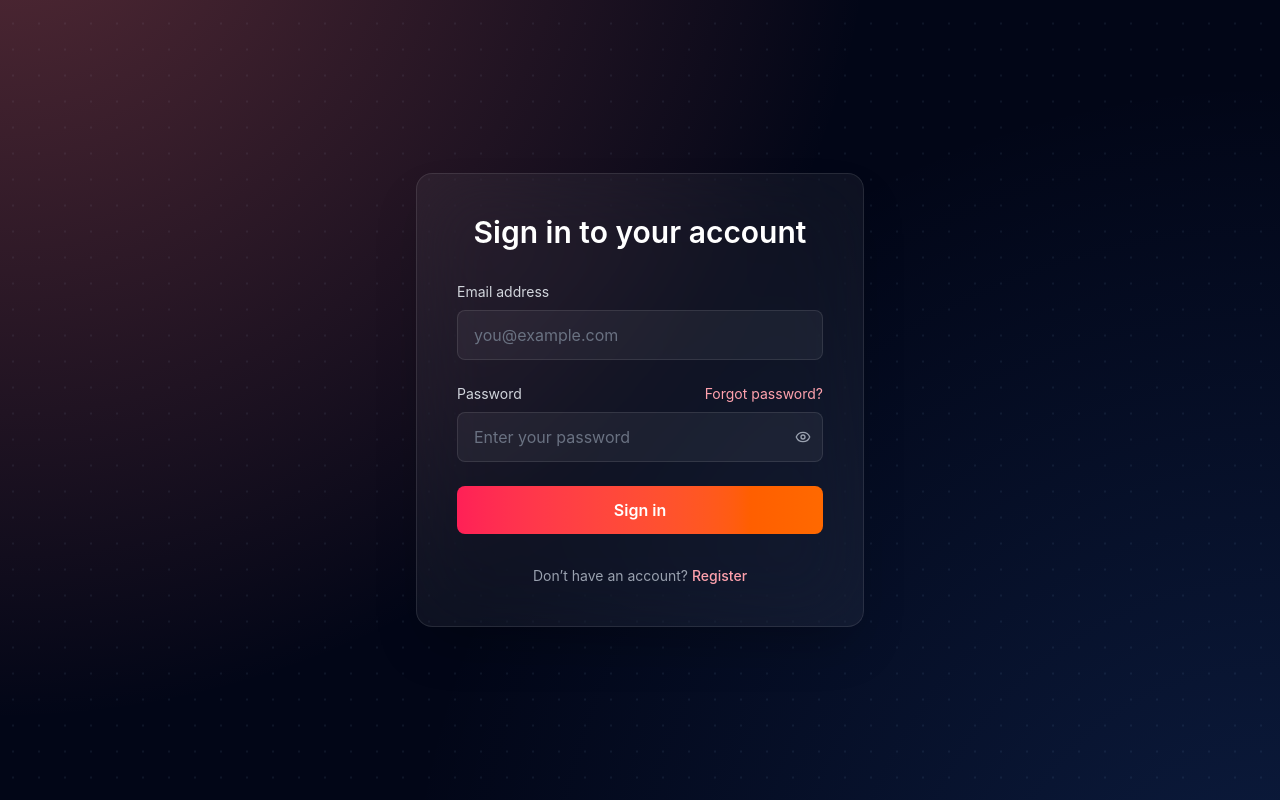
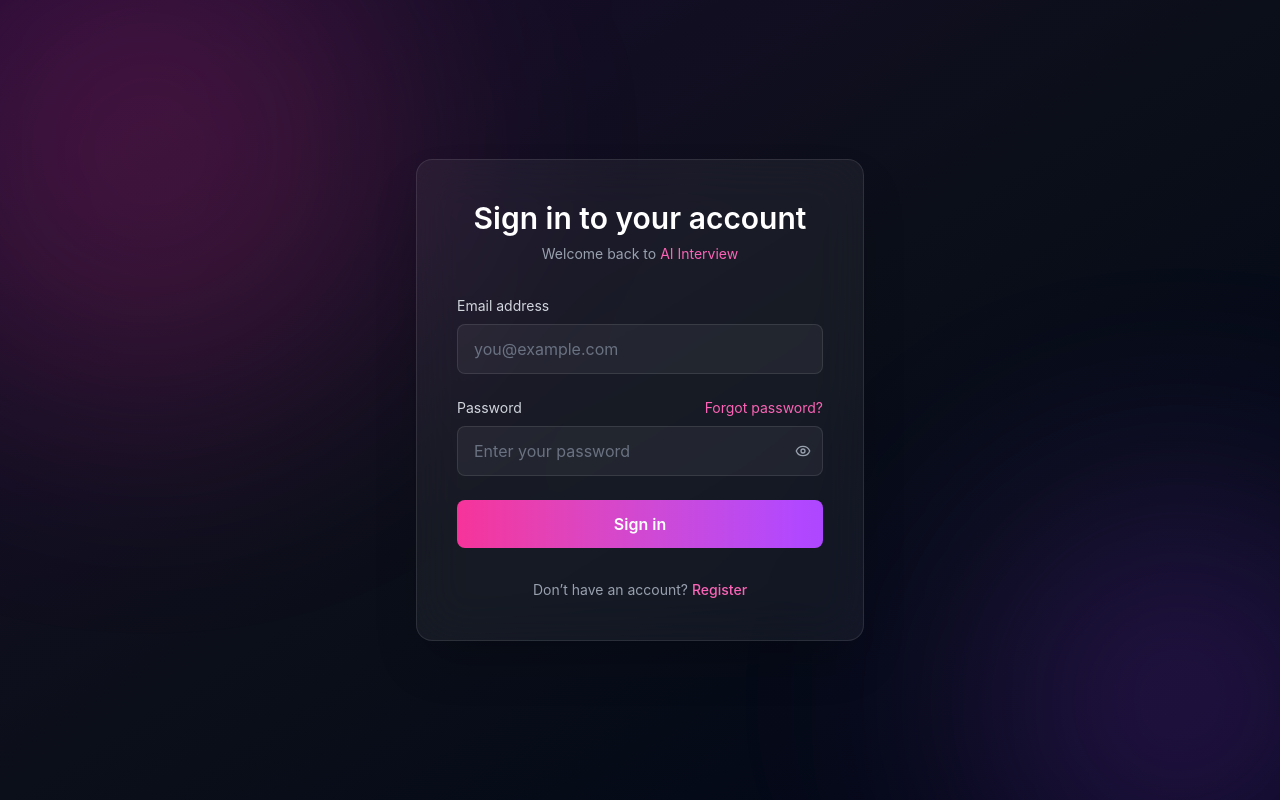
Before and after one commit to varis131/genAi_project-full-stack-, a React app in the folder frontend/: page /login in a window 1280 px wide. Built offline with nearby package versions, Linux system fonts and the light colour scheme; no server answers; the HTML template or start-up script is replaced by a standard one.

Commit message:
styled login and register page

```diff
--- a/frontend/src/features/auth/pages/Login.jsx
+++ b/frontend/src/features/auth/pages/Login.jsx
@@ -23,28 +23,34 @@
   const handleSubmit = async (e) => {
     e.preventDefault();
     await handleLogin(formData);
-    console.log(formData);
     navigate("/");
   };
 
   return (
-    <div
-      className="hero-bg relative min-h-screen flex items-center justify-center
-                    overflow-hidden px-4 text-white"
-    >
+    <div className="relative min-h-screen flex items-center justify-center px-4 text-white overflow-hidden
+      bg-gradient-to-br from-[#1a0b2e] via-[#0b0f19] to-[#020617]">
+
+      {/* Glow Effects */}
+      <div className="absolute w-[500px] h-[500px] bg-pink-500/20 blur-[120px] top-[-100px] left-[-100px] rounded-full"></div>
+      <div className="absolute w-[400px] h-[400px] bg-purple-500/20 blur-[120px] bottom-[-100px] right-[-100px] rounded-full"></div>
+
       {/* Card */}
-      <div
-        className="relative w-full max-w-md
-                      bg-white/5 backdrop-blur-2xl
+      <div className="relative w-full max-w-md
+        bg-white/5 backdrop-blur-xl
         border border-white/10
-                      rounded-2xl p-10 shadow-2xl"
-      >
+        rounded-2xl p-10 shadow-2xl">
+
         {/* Heading */}
-        <h1 className="text-3xl font-semibold text-center mb-8">
+        <h1 className="text-3xl font-semibold text-center mb-2">
           Sign in to your account
         </h1>
 
+        <p className="text-center text-gray-400 text-sm mb-8">
+          Welcome back to <span className="text-pink-400">AI Interview</span>
+        </p>
+
         <form onSubmit={handleSubmit} className="space-y-6">
+
           {/* Email */}
           <div>
             <label className="block text-sm text-gray-300 mb-2">
@@ -61,7 +67,7 @@
                 bg-white/5 border border-white/10
                 text-white placeholder-gray-500
                 focus:outline-none focus:ring-2
-                         focus:ring-rose-400 focus:border-rose-400
+                focus:ring-pink-500 focus:border-pink-500
                 transition"
             />
           </div>
@@ -70,7 +76,7 @@
           <div>
             <div className="flex justify-between mb-2">
               <label className="text-sm text-gray-300">Password</label>
-              <span className="text-sm text-rose-300 hover:text-rose-200 cursor-pointer">
+              <span className="text-sm text-pink-400 hover:text-pink-300 cursor-pointer">
                 Forgot password?
               </span>
             </div>
@@ -87,14 +93,14 @@
                   bg-white/5 border border-white/10
                   text-white placeholder-gray-500
                   focus:outline-none focus:ring-2
-                 focus:ring-rose-400 focus:border-rose-400
+                  focus:ring-pink-500 focus:border-pink-500
                   transition"
               />
 
               <button
                 type="button"
                 onClick={() => setShowPassword(!showPassword)}
-                className=" absolute right-3 top-1/2 -translate-y-1/2 text-gray-400 hover:text-rose-300 transition"
+                className="absolute right-3 top-1/2 -translate-y-1/2 text-gray-400 hover:text-pink-400 transition"
               >
                 {showPassword ? (
                   <EyeOff className="w-4 h-4" />
@@ -110,9 +116,10 @@
             type="submit"
             disabled={loading}
             className="w-full py-3 rounded-lg font-semibold text-white
-               bg-gradient-to-r from-rose-500 to-orange-500
-               hover:from-rose-400 hover:to-orange-400
-               flex items-center justify-center gap-2"
+              bg-gradient-to-r from-pink-500 to-purple-500
+              hover:from-pink-400 hover:to-purple-400
+              hover:scale-[1.02]
+              transition flex items-center justify-center gap-2 cursor-pointer"
           >
             {loading ? (
               <>
@@ -130,7 +137,7 @@
           Don’t have an account?{" "}
           <Link
             to="/register"
-            className="text-rose-300 hover:text-rose-200 font-medium"
+            className="text-pink-400 hover:text-pink-300 font-medium"
           >
             Register
           </Link>
--- a/frontend/src/features/auth/pages/Register.jsx
+++ b/frontend/src/features/auth/pages/Register.jsx
@@ -22,26 +22,33 @@
   const handleSubmit = async (e) => {
     e.preventDefault();
     await handleRegister(formData);
-    console.log(formData);
     navigate("/login");
   };
 
   return (
     <div
-      className="hero-bg relative min-h-screen flex items-center justify-center
-                    overflow-hidden px-4 text-white"
+      className="relative min-h-screen flex items-center justify-center px-4 text-white overflow-hidden
+      bg-gradient-to-br from-[#1a0b2e] via-[#0b0f19] to-[#020617]"
     >
+      {/* Glow Effects */}
+      <div className="absolute w-[500px] h-[500px] bg-pink-500/20 blur-[120px] top-[-100px] left-[-100px] rounded-full"></div>
+      <div className="absolute w-[400px] h-[400px] bg-purple-500/20 blur-[120px] bottom-[-100px] right-[-100px] rounded-full"></div>
+
       {/* Card */}
       <div
         className="relative w-full max-w-md
-                      bg-white/5 backdrop-blur-2xl
+        bg-white/5 backdrop-blur-xl
         border border-white/10
         rounded-2xl p-10 shadow-2xl"
       >
         {/* Heading */}
-        <h1 className="text-3xl font-semibold text-center mb-8">
+        <h1 className="text-3xl font-semibold text-center mb-2">
           Create your account
         </h1>
+
+        <p className="text-center text-gray-400 text-sm mb-8">
+          Join <span className="text-pink-400">AI Interview</span> today 🚀
+        </p>
 
         <form onSubmit={handleSubmit} className="space-y-6">
           {/* Username */}
@@ -58,7 +65,7 @@
                 bg-white/5 border border-white/10
                 text-white placeholder-gray-500
                 focus:outline-none focus:ring-2
-                         focus:ring-rose-400 focus:border-rose-400
+                focus:ring-pink-500 focus:border-pink-500
                 transition"
             />
           </div>
@@ -79,7 +86,7 @@
                 bg-white/5 border border-white/10
                 text-white placeholder-gray-500
                 focus:outline-none focus:ring-2
-                         focus:ring-rose-400 focus:border-rose-400
+                focus:ring-pink-500 focus:border-pink-500
                 transition"
             />
           </div>
@@ -98,7 +105,7 @@
                 bg-white/5 border border-white/10
                 text-white placeholder-gray-500
                 focus:outline-none focus:ring-2
-                         focus:ring-rose-400 focus:border-rose-400
+                focus:ring-pink-500 focus:border-pink-500
                 transition"
             />
           </div>
@@ -108,11 +115,11 @@
             type="submit"
             disabled={loading}
             className="w-full py-3 rounded-lg font-semibold text-white
-             bg-gradient-to-r from-rose-500 to-orange-500
-             hover:from-rose-400 hover:to-orange-400
-             transition duration-200 shadow-lg
-             flex items-center justify-center gap-2
-             disabled:opacity-60 disabled:cursor-not-allowed"
+              bg-gradient-to-r from-pink-500 to-purple-500
+              hover:from-pink-400 hover:to-purple-400
+              hover:scale-[1.02]
+              transition flex items-center justify-center gap-2
+              disabled:opacity-60 disabled:cursor-not-allowed cursor-pointer"
           >
             {loading ? (
               <>
@@ -130,7 +137,7 @@
           Already have an account?{" "}
           <Link
             to="/login"
-            className="text-rose-300 hover:text-rose-200 font-medium"
+            className="text-pink-400 hover:text-pink-300 font-medium"
           >
             Sign in
           </Link>
```
Lines whose indentation alone changed are shown as unchanged.
